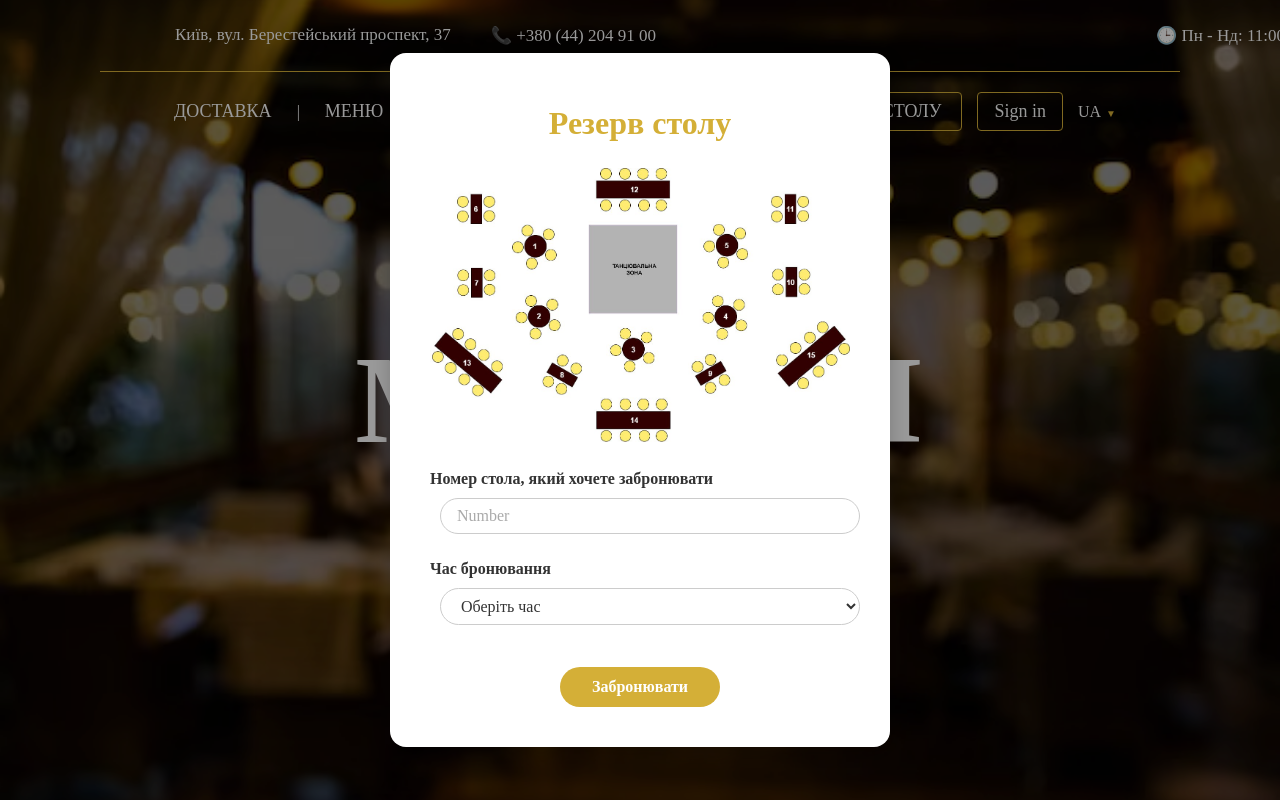
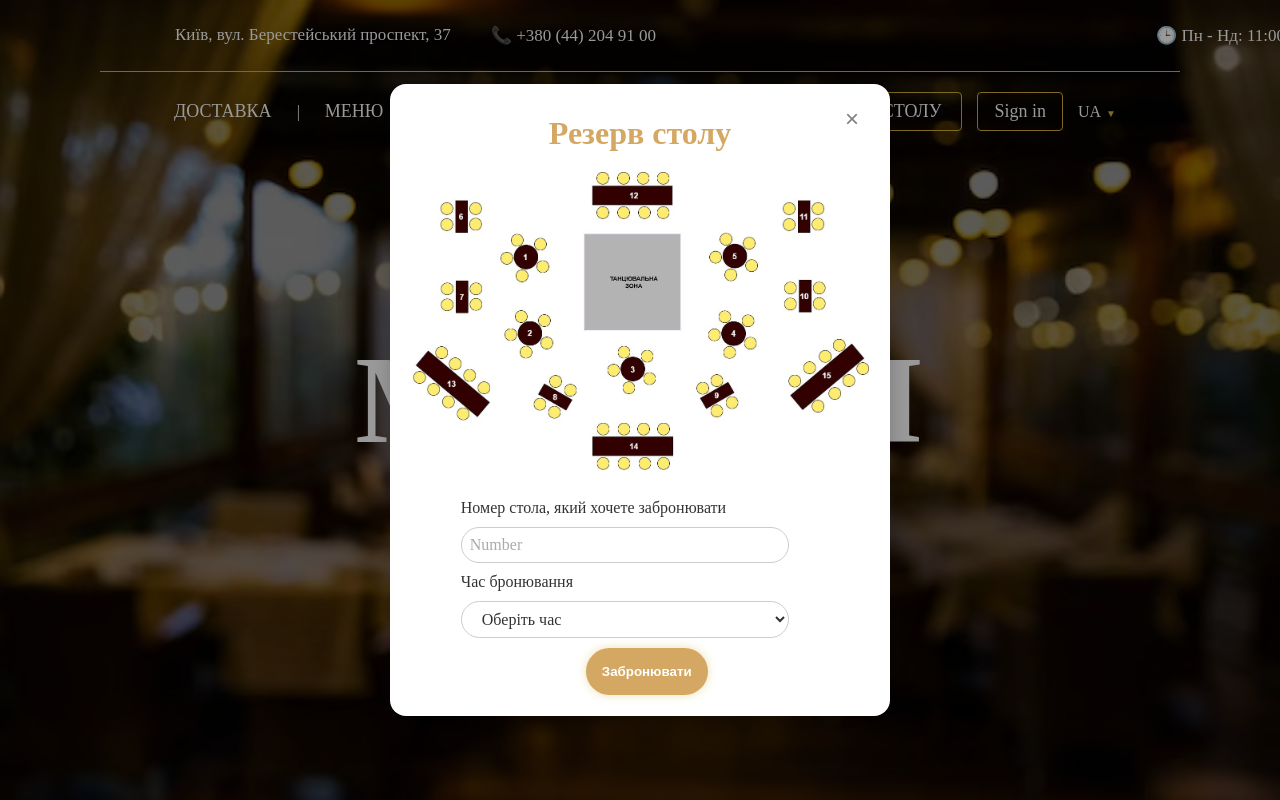
Before and after one commit to Veronika2007931/restaurant_app, a React (Create React App) app: page / in a window 1280 px wide. Both pictures are taken after a click on the button "РЕЗЕРВ СТОЛУ". Built offline with nearby package versions, Linux system fonts and the light colour scheme.

Commit message:
corrected category bar

```diff
--- a/src/components/App.styled.jsx
+++ b/src/components/App.styled.jsx
@@ -8,7 +8,7 @@ export const AppContainer = styled.div`
   width: 100%;
   margin: 0;
   padding: 0;
-  overflow-x: clip; /* дозволяє sticky працювати */
+  overflow-x: clip;
   position: relative;
 `;
 
--- a/src/components/Delivery/delivery.jsx
+++ b/src/components/Delivery/delivery.jsx
@@ -14,7 +14,7 @@ export const Delivery=() => {
   return (
     <Content>
       <Breadcrumbs>
-        <BreadcrumbLink href="/">🏠</BreadcrumbLink> / <span>Доставка</span>
+        <BreadcrumbLink href="/">🏠</BreadcrumbLink>/ <span>Доставка</span>
       </Breadcrumbs>
       <TitleWithDivider>Доставка</TitleWithDivider>
       <Text>Зверніть увагу, що доставка здійснюється за допомогою сервісів Uklon або Uber.</Text>
--- a/src/components/Delivery/delivery.styled.jsx
+++ b/src/components/Delivery/delivery.styled.jsx
@@ -14,7 +14,7 @@ export const Breadcrumbs = styled.div`
   font-size: 20px;
   font-family: Italic;
   margin-left: 115px;
-  padding-top: 21px;
+  padding-top: 20px;
 `;
 
 export const BreadcrumbLink = styled.a`
--- a/src/components/Menu/CategoryBar.jsx
+++ b/src/components/Menu/CategoryBar.jsx
@@ -42,10 +42,10 @@ const StickyWrapper = styled.div`
   position: sticky;
   top: 0;
   z-index: 999;
-  background-color: white;
-  padding: 0.5rem;
+  padding: 0.5rem 0;
   box-shadow: 0 2px 6px rgba(0, 0, 0, 0.1);
   background-color: #fff9e6;
+  width: 100vw;
 `;
 
 const TopBar = styled.div`
--- a/src/components/Menu/Menu.styled.jsx
+++ b/src/components/Menu/Menu.styled.jsx
@@ -105,7 +105,8 @@ export const MenuTitle = styled.h2`
   font-size: 2.5rem;
   font-weight: 500;
   color: #333;
-
+  position: absolute;
+  left: 45%;
 `;
 
 export const Cart = styled.button`
@@ -132,10 +133,9 @@ export const Breadcrumbs = styled.div`
   color: #555;
   font-size: 20px;
   font-family: Italic;
-  margin-left: 107px;
-  padding-top: 32px;
+  margin-left: 115px;
+  margin-top: 27px;
   margin-bottom: 0;
-
 `;
 
 export const BreadcrumbLink = styled.a`
@@ -147,10 +147,9 @@ export const TopRow = styled.div`
   display: flex;
   justify-content: space-between;
   align-items: center;
-  margin: 1rem 3rem;
+
 `;
 export const MenuWrapper = styled.div`
   background-color: #fff9e6;
   min-height: 100vh;
-  padding: 1rem 2rem;
 `;
--- a/src/components/Menu/MenuList.jsx
+++ b/src/components/Menu/MenuList.jsx
@@ -4,20 +4,13 @@ import { Basket } from "components/Basket/basket";
 import { Overlay } from "../Basket/basket.styled";
 import { CategoryBar } from "./CategoryBar";
 import {
-  Cart,
   MenuContainer,
   CategorySection,
   CategoryTitle,
   ItemsRow,
   MenuItem,
-  CategoryList,
-  CategoryButton,
-  Breadcrumbs,
-  BreadcrumbLink,
-  TopRow,
   MenuWrapper
 } from "./Menu.styled";
-import basket from '../Images/basket.png';
 
 
 export const MenuList = ({ setActiveSection }) => {
@@ -51,39 +44,16 @@ export const MenuList = ({ setActiveSection }) => {
     return acc;
   }, {});
 
-
+  const categories = Object.keys(groupedItems);
 
 
   return (
   <MenuWrapper>
-    <TopRow>
-      <Breadcrumbs>
-        <BreadcrumbLink href="/">🏠</BreadcrumbLink> / <span>Меню</span>
-      </Breadcrumbs>
-      <Cart onClick={() => setIsCartOpen(true)}>
-        <img src={basket} alt="Кошик" />
-      </Cart>
-    </TopRow>
-
     <CategoryBar
-      categories={Object.keys(groupedItems)}
+      categories={categories}
       setActiveSection={setActiveSection}
       setIsCartOpen={setIsCartOpen}
     />
-
-    <CategoryList>
-      {Object.keys(groupedItems).map((category) => (
-        <CategoryButton
-          key={category}
-          onClick={() => {
-            const el = document.getElementById(category.toLowerCase().replace(/\s/g, "-"));
-            if (el) el.scrollIntoView({ behavior: "smooth" });
-          }}
-        >
-          {category}
-        </CategoryButton>
-      ))}
-    </CategoryList>
 
     <MenuContainer>
       {Object.entries(groupedItems).map(([category, items]) => (
--- a/src/components/RegisterForm/RegisterForm.styled.jsx
+++ b/src/components/RegisterForm/RegisterForm.styled.jsx
@@ -69,9 +69,23 @@ export const FormLabel = styled.label`
 `;
 
 export const FormInput = styled.input`
+  margin: 5px;
+  width: 100%;
+  font-size: 1rem;
+  outline: none;
+  font-family: inherit;
+  box-sizing: border-box;
   padding: 0.5rem;
   border: 1px solid #ccc;
   border-radius: 30px;
+
+  &::placeholder {
+    color: #aaa;
+  }
+
+  &:focus {
+    border-color: #D4AF37;
+  }
 `;
 
 export const FormButton = styled.button`
--- a/src/components/Reservation/reservatiomn.styled.jsx
+++ b/src/components/Reservation/reservatiomn.styled.jsx
@@ -17,41 +17,57 @@ export const Overlay = styled.div`
 export const Container = styled.div`
   background-color: white;
   border-radius: 16px;
-  padding: 2.5rem;
+  padding: 1.3rem;
   max-width: 500px;
   width: 100%;
   box-shadow: 0 4px 20px rgba(0, 0, 0, 0.2);
   box-sizing: border-box;
+  position: relative;
+`;
+
+export const CloseButton = styled.button`
+  position: absolute;
+  top: 20px;
+  right: 25px;
+  font-size: 24px;
+  background: transparent;
+  border: none;
+  color: grey;
+  cursor: pointer;
+  transition: color 0.2s ease;
+
+  &:hover {
+    color: #d00;
+  }
 `;
 
 export const Title = styled.h3`
- margin: 10px;
-  font-size: 2rem;
+  color: #d4a762;
+  display: flex;
+  justify-content: center;
+  margin: 10px 0 20px 0;
+  font-size: 32px;
   font-weight: bold;
-  text-align: center;
-  color: #D4AF37;
-  margin-bottom: 1.5rem;
-  line-height: 1.3;
 `;
 
 export const Label = styled.label`
   display: block;
-  font-weight: 600;
-  margin-bottom: 1rem;
+  font-weight: 500;
   font-size: 1rem;
   color: #333;
+  margin: 5px 80px 10px 50px;
 `;
 
 export const Input = styled.input`
-margin:10px;
+  margin: 10px 0 0 0;
   width: 100%;
-  padding: 0.5rem 1rem;
   font-size: 1rem;
-  border: 1px solid #ccc;
-  border-radius: 999px;
   outline: none;
   font-family: inherit;
   box-sizing: border-box;
+  padding: 0.5rem;
+  border: 1px solid #ccc;
+  border-radius: 30px;
 
   &::placeholder {
     color: #aaa;
@@ -63,7 +79,7 @@ margin:10px;
 `;
 
 export const Select = styled.select`
-  margin:10px;
+  margin: 10px 0 0 0;
   width: 100%;
   padding: 0.5rem 1rem;
   font-size: 1rem;
@@ -81,23 +97,21 @@ export const Select = styled.select`
 `;
 
 export const SubmitButton = styled.button`
-  margin-top: 2rem;
-  padding: 0.7rem 2rem;
-  background-color: #D4AF37;
+  padding: 1rem;
+  background-color: #d4a762;
   color: white;
+  border: none;
+  border-radius: 40px;
+  cursor: pointer;
   font-weight: bold;
-  border: none;
-  border-radius: 999px;
-  font-size: 1rem;
-  font-family: inherit;
-  cursor: pointer;
-  display: block;
-  margin-left: auto;
-  margin-right: auto;
-  transition: background-color 0.2s ease;
+  margin: 0 0 0 175px;
+  transition: all 0.4s ease;
+  box-shadow: 0 0 10px rgba(212, 175, 55, 0.4);
 
   &:hover {
-    background-color: #b9912e;
+    transform: scale(1.1);
+    box-shadow: 0 0 20px rgba(212, 175, 55, 0.9),
+                0 0 40px rgba(212, 175, 55, 0.6);
   }
 `;
 export const SuccessToast = styled.div`
--- a/src/components/Reservation/reservation.jsx
+++ b/src/components/Reservation/reservation.jsx
@@ -1,6 +1,7 @@
 import { useEffect, useState } from "react"
 import TableImage from '../Images/photo_5314650398621038594_y.jpg';
-import {Overlay, Container, Input, Label, Select, Title, SubmitButton, SuccessToast} from "./reservatiomn.styled"
+import {Overlay, Container, CloseButton, Input, Label, Select, Title, SubmitButton, SuccessToast} from "./reservatiomn.styled"
+import { CenterSection } from "components/Header2/Header2.styled";
 export const Reservation = ({ closeModal }) => {
 
   const [showSuccess, setShowSuccess] = useState(false);
@@ -37,10 +38,11 @@ export const Reservation = ({ closeModal }) => {
 
   return (
  <Overlay onClick={closeOnOverlay}>
-  <Container onClick={(e) => e.stopPropagation()}>
+  <Container>
+    <CloseButton onClick={closeModal}>&times;</CloseButton>
     <Title>Резерв столу</Title>
 
-        <img src={TableImage} alt="tables" style={{ width: '100%', borderRadius: '12px', marginBottom: '1.5rem' }} />
+        <img src={TableImage} alt="tables" style={{ width: '100%', borderRadius: '12px', marginBottom: '20px'}} />
 
         <form onSubmit={handleSubmit}>
 
@@ -52,13 +54,7 @@ export const Reservation = ({ closeModal }) => {
     <Label>
       Час бронювання
       <Select name="reservationTime">
-        <option value="">Оберіть час</option>
-        <option value="09:00">09:00</option>
-        <option value="09:30">09:30</option>
-        <option value="10:00">10:00</option>
-        <option value="10:30">10:30</option>
-        <option value="11:00">11:00</option>
-        <option value="11:30">11:30</option>
+        <option>Оберіть час</option>
         <option value="12:00">12:00</option>
         <option value="12:30">12:30</option>
         <option value="13:00">13:00</option>
@@ -77,9 +73,6 @@ export const Reservation = ({ closeModal }) => {
         <option value="19:30">19:30</option>
         <option value="20:00">20:00</option>
         <option value="20:30">20:30</option>
-        <option value="21:00">21:00</option>
-        <option value="21:30">21:30</option>
-        <option value="22:00">22:00</option>
       </Select>
     </Label>
 
```
Also changed, not shown: server.js (+5 -5 lines).
